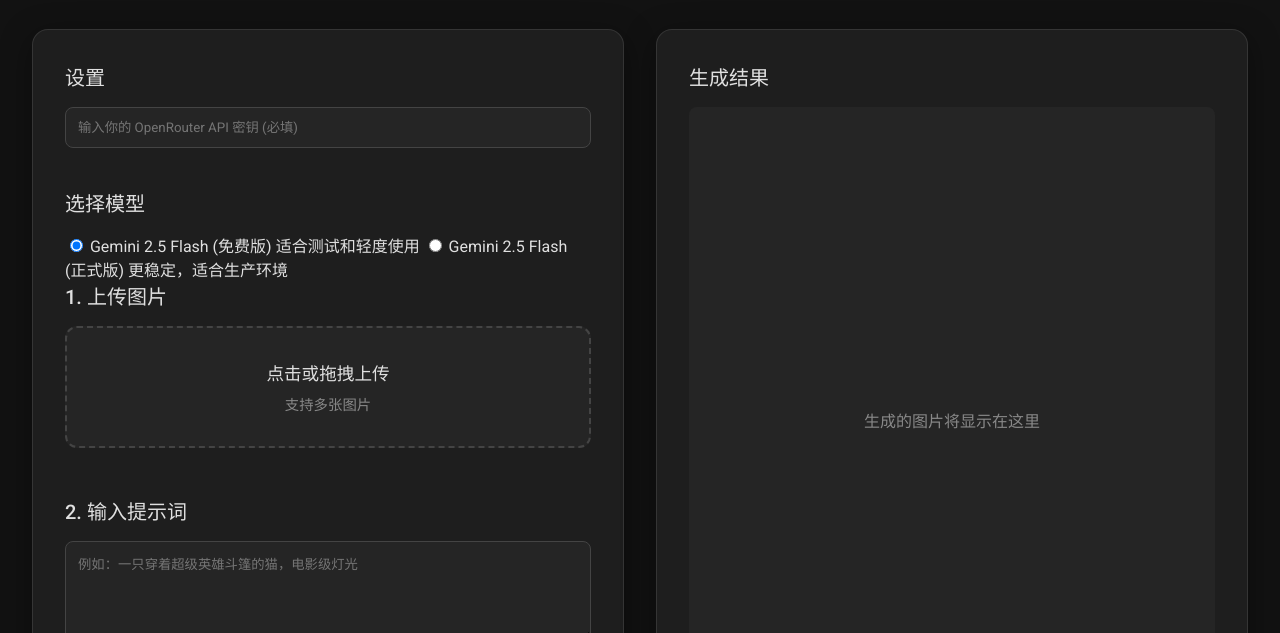
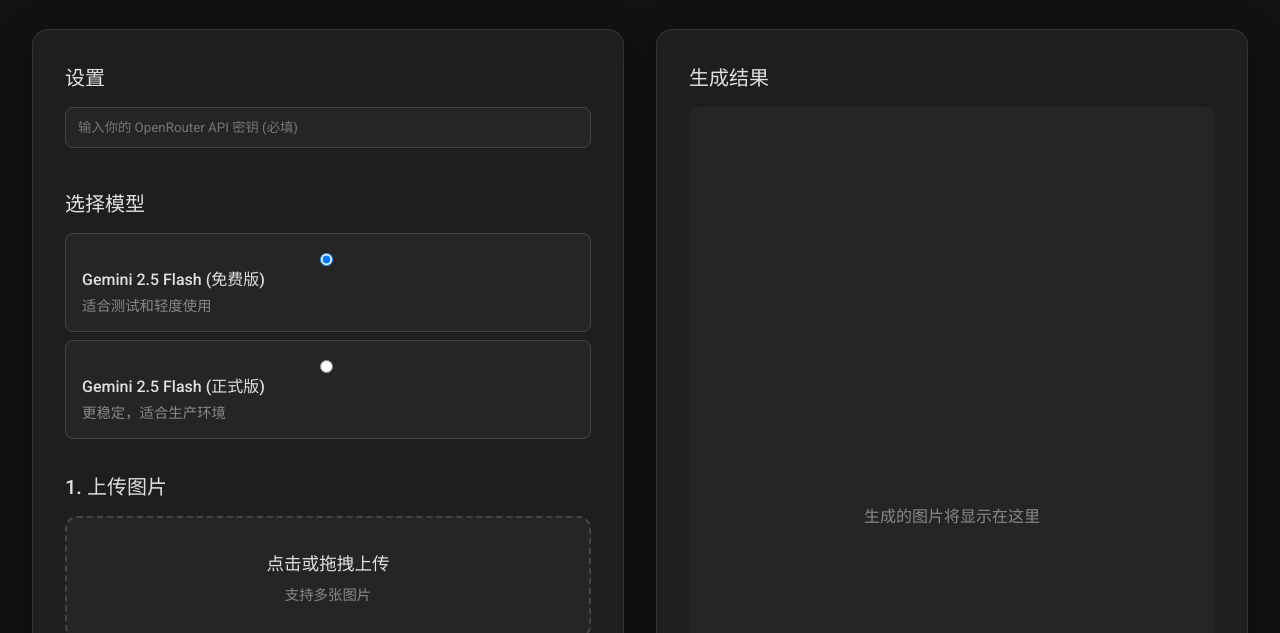
Before and after one commit to du406470427/nanobanana, a plain HTML site: page static/index.html in a window 1280 px wide. Shown: the part 167-800 px from the top of the page. Drawn offline with Linux system fonts and the light colour scheme; no server answers.

Commit message:
Update style.css

```diff
--- a/static/style.css
+++ b/static/style.css
@@ -74,7 +74,7 @@
     font-weight: 500;
 }
 
-.upload-section, .prompt-section, .api-key-section {
+.upload-section, .prompt-section, .api-key-section, .model-section {
     margin-bottom: 2rem;
 }
 
@@ -168,6 +168,43 @@
     min-height: auto;
 }
 
+.model-selector {
+    display: flex;
+    flex-direction: column;
+    gap: 0.5rem;
+}
+
+.model-option {
+    display: flex;
+    flex-direction: column;
+    padding: 1rem;
+    border: 1px solid #444;
+    border-radius: 8px;
+    background: #252525;
+    cursor: pointer;
+    transition: all 0.3s ease;
+}
+
+.model-option:hover {
+    border-color: #f97316;
+    background: #2a2a2a;
+}
+
+.model-option input[type="radio"] {
+    margin-right: 0.5rem;
+}
+
+.model-name {
+    font-weight: 500;
+    color: #e0e0e0;
+    margin-bottom: 0.25rem;
+}
+
+.model-desc {
+    font-size: 0.9rem;
+    color: #888;
+}
+
 #generate-btn {
     background: linear-gradient(90deg, #f97316, #ef4444);
     color: white;
```
